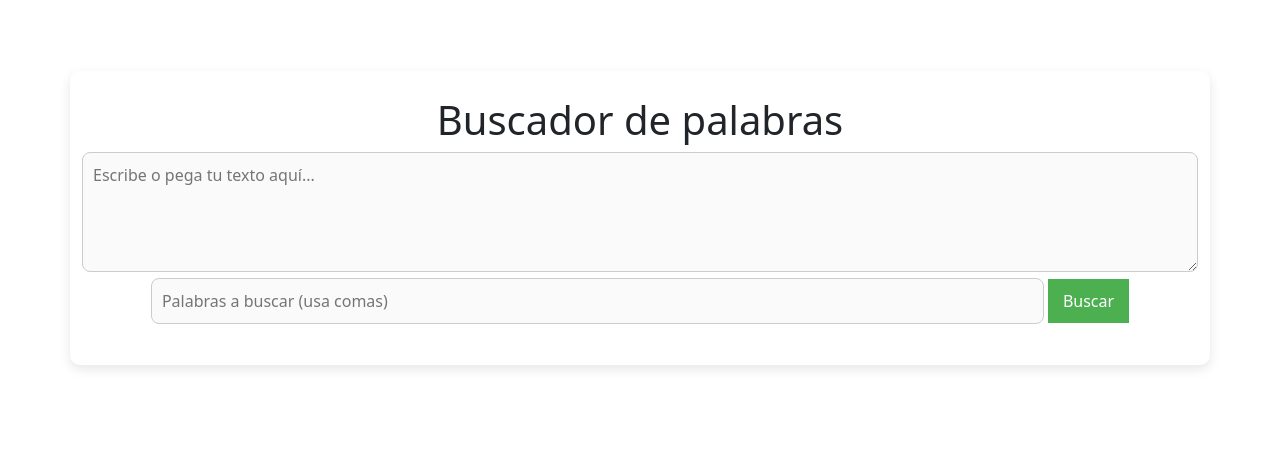
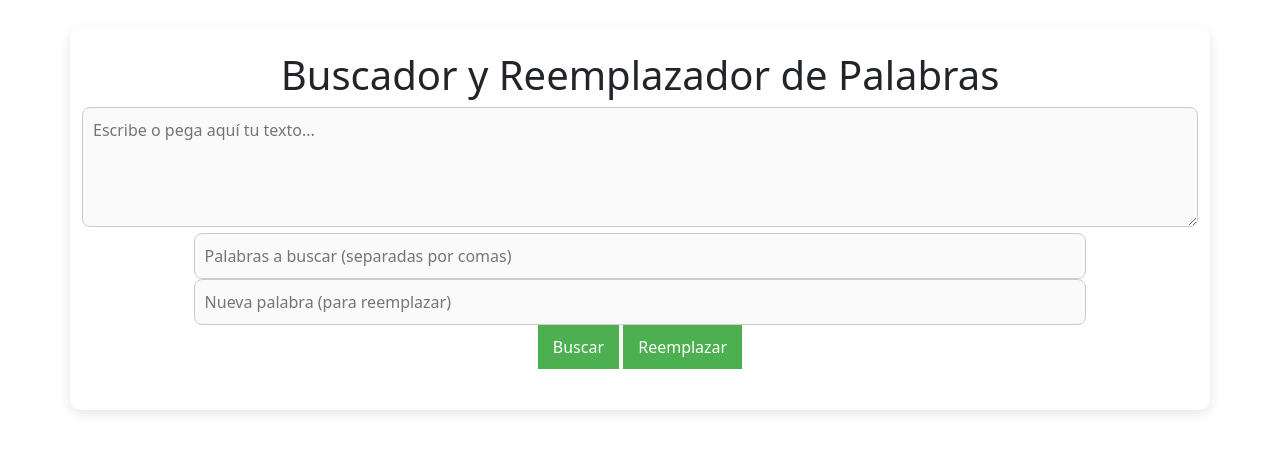
Before and after one commit to JavierAlvarezPerez/buscador, a plain HTML site: page index.html in a window 1280 px wide. Shown: the part 182-634 px from the top of the page. Drawn offline with Linux system fonts and the light colour scheme.

Commit message:
remplazar

```diff
--- a/index.html
+++ b/index.html
@@ -1,21 +1,31 @@
 <!DOCTYPE html>
 <html lang="es">
 <head>
-  <meta charset="UTF-8">
-  <meta name="viewport" content="width=device-width, initial-scale=1.0">
-  <title>Buscador de Palabras</title>
-  <link rel="stylesheet" href="style.css">
+  <meta charset="UTF-8" />
+  <meta name="viewport" content="width=device-width, initial-scale=1.0" />
+  <title>Buscador y Reemplazador</title>
+  <link rel="stylesheet" href="./styles.css">
 </head>
 <body>
   <div class="container">
-    <h1>Buscador de palabras</h1>
-    <textarea id="texto" placeholder="Escribe o pega tu texto aquí..."></textarea>
-    <input type="text" id="busqueda" placeholder="Palabras a buscar (usa comas)">
-    <button id="btnBuscar">Buscar</button>
+    <h1>Buscador y Reemplazador de Palabras</h1>
+
+    <textarea id="texto" placeholder="Escribe o pega aquí tu texto..."></textarea>
+
+    <div class="inputs">
+      <input id="busqueda" type="text" placeholder="Palabras a buscar (separadas por comas)">
+      <input id="reemplazo" type="text" placeholder="Nueva palabra (para reemplazar)">
+    </div>
+
+    <div class="buttons">
+      <button id="btnBuscar">Buscar</button>
+      <button id="btnReemplazar">Reemplazar</button>
+    </div>
+
     <p id="resultado"></p>
     <div id="textoResaltado"></div>
   </div>
 
-  <script src="bundle.js"></script>
+  <script src="./bundle.js"></script>
 </body>
 </html>
```
